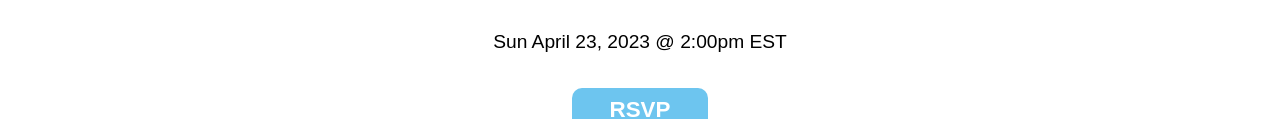
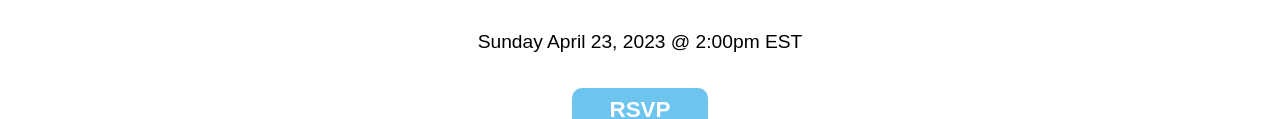
Before and after one commit to user5142/babynils, a plain HTML site: page index.html in a window 1280 px wide. Shown: the part 195-314 px from the top of the page. Drawn offline with Linux system fonts and the light colour scheme.

Commit message:
Update index.html

```diff
--- a/index.html
+++ b/index.html
@@ -20,7 +20,7 @@
         <!-- Hero -->
         <div class="hero">
             <h1>Baby Shower for Nils Hyun</h1>
-            <h3>Sun April 23, 2023 @ 2:00pm EST</h3>
+            <h3>Sunday April 23, 2023 @ 2:00pm EST</h3>
             <button><a href="#rsvp"><h2>RSVP</h2></a></button>
             <h3>Join us for a Zoom party to celebrate the upcoming birth of our little hatchling, Nils Hyun Hatch!</h3>
         </div>
```
